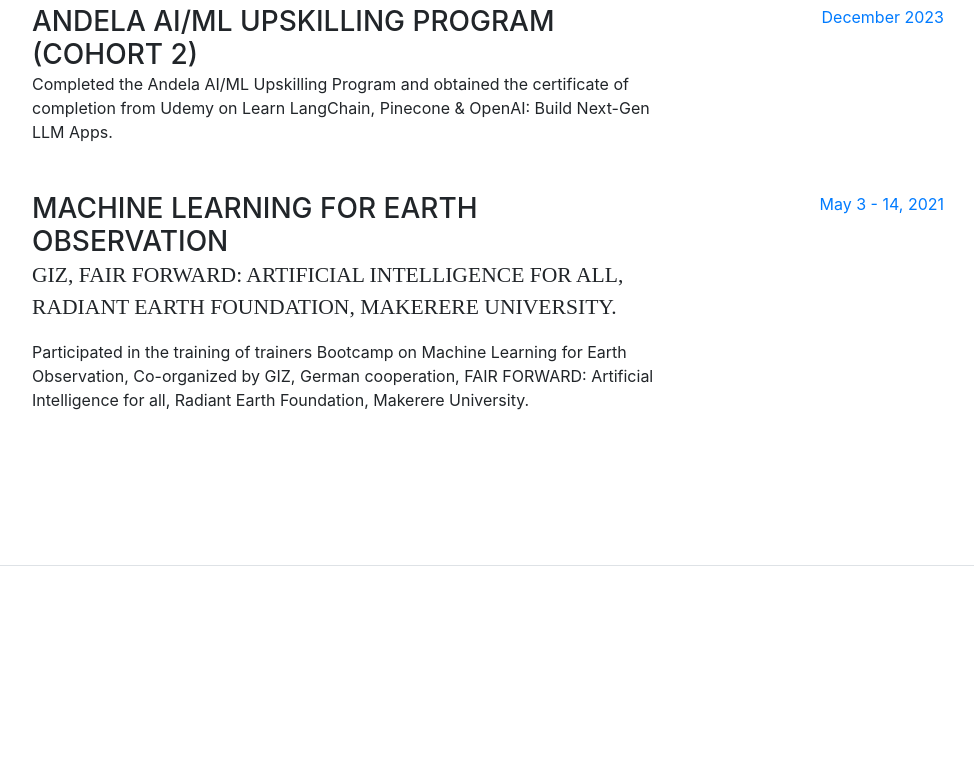
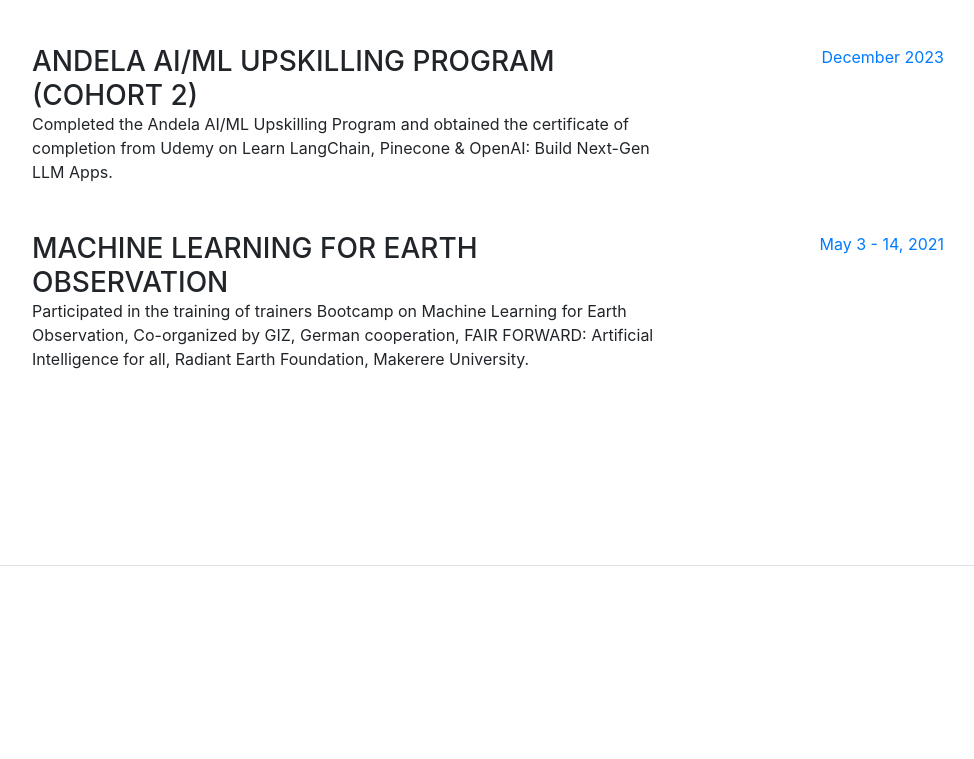
Before and after one commit to twarik/twarik.github.io, a website with bundled scripts: page index.html in a window 1280 px wide. Shown: the part 3455-4214 px from the top of the page, without its empty margins (288-1262 px from the left). Built offline with nearby package versions, Linux system fonts and the light colour scheme; a web font is replaced by a local one.

Commit message:
Update index.html

```diff
--- a/index.html
+++ b/index.html
@@ -49,7 +49,7 @@
             <a class="nav-link js-scroll-trigger" href="#education">Education</a>
           </li>
           <li class="nav-item">
-            <a class="nav-link js-scroll-trigger" href="#skills">Training</a>
+            <a class="nav-link js-scroll-trigger" href="#training">Training</a>
           </li>
           <li class="nav-item">
             <a class="nav-link js-scroll-trigger" href="#skills">Skills</a>
@@ -213,7 +213,7 @@
 
         </div>
       </section>
-      <section class="resume-section p-3 p-lg-5 d-flex flex-column" id="Training">
+      <section class="resume-section p-3 p-lg-5 d-flex flex-column" id="training">
         <div class="my-auto">
           <h2 class="mb-5">Professional Training</h2>
 
@@ -233,7 +233,7 @@
           <div class="resume-item d-flex flex-column flex-md-row">
             <div class="resume-content mr-auto">
               <h3 class="mb-0">Machine Learning for Earth Observation</h3>
-              <div class="subheading mb-3">GIZ, FAIR FORWARD: Artificial Intelligence for all, Radiant Earth Foundation, Makerere University.</div>
+              <!-- <div class="subheading mb-3">GIZ, FAIR FORWARD: Artificial Intelligence for all, Radiant Earth Foundation, Makerere University.</div> -->
               <div>Participated in the training of trainers Bootcamp on Machine Learning for Earth Observation, Co-organized by GIZ, German cooperation,
                 FAIR FORWARD: Artificial Intelligence for all, Radiant Earth Foundation, Makerere University.</div>
               <!-- <p>GPA: 3.80 out of 4 </p> -->
```
